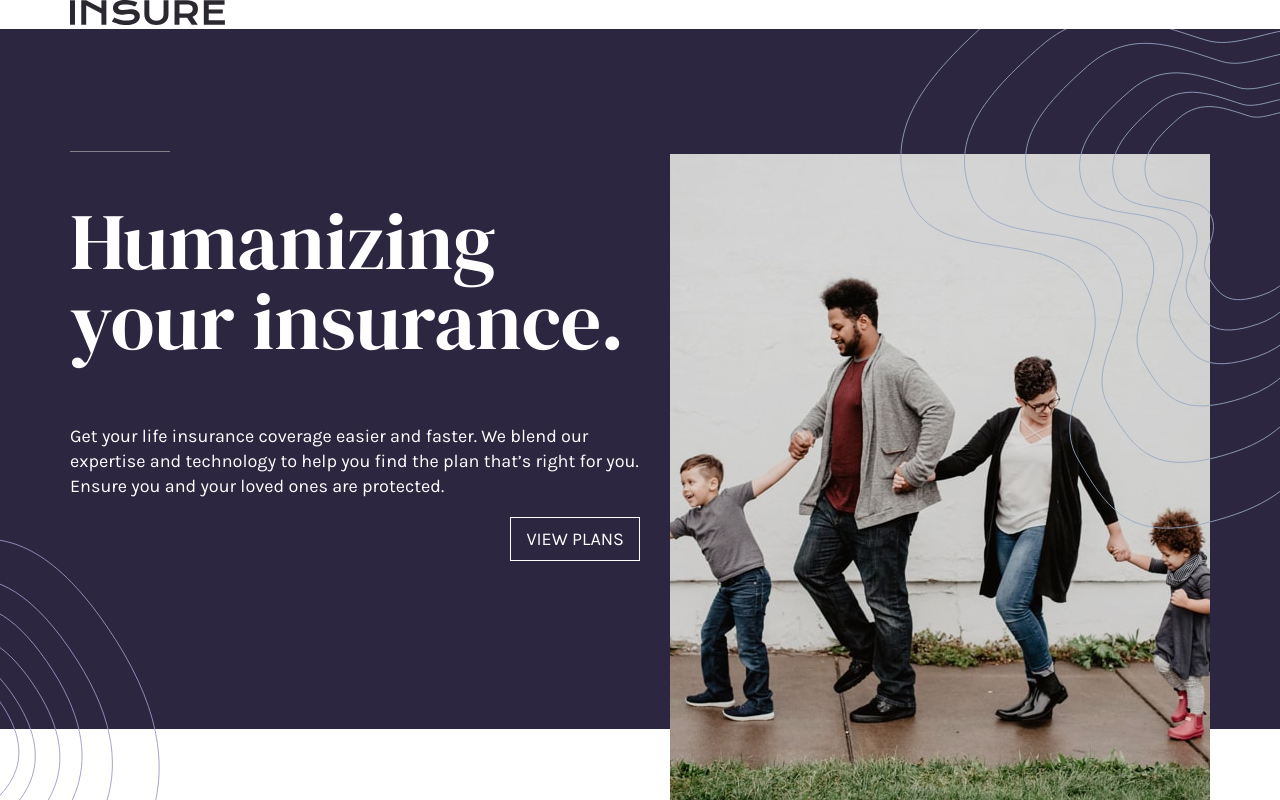
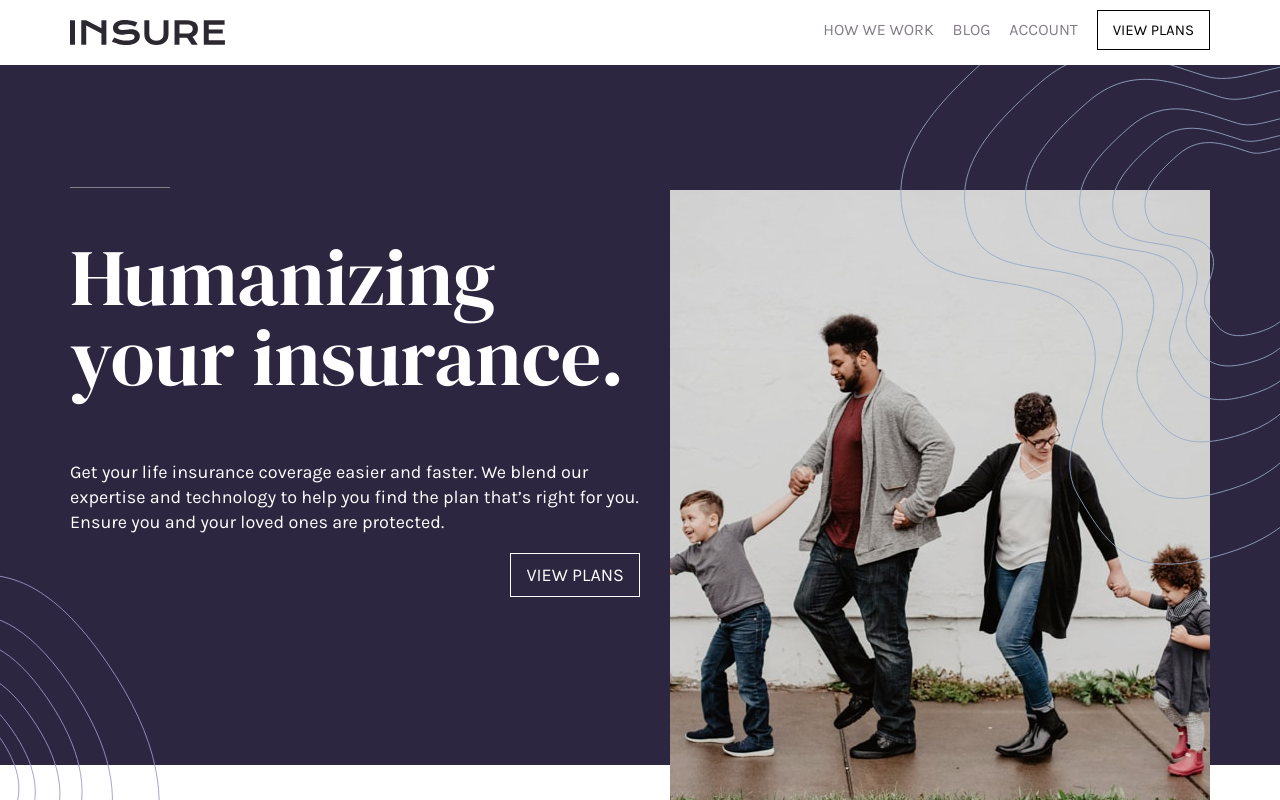
Before and after one commit to atripunoska/Insure-Landing-Page, a plain HTML site: page index.html in a window 1280 px wide. Shown: the top 800 px of the page. Drawn offline with Linux system fonts and the light colour scheme.

Commit message:
Add navigation menu

```diff
--- a/css/style.css
+++ b/css/style.css
@@ -40,6 +40,29 @@ ul.list-inline {
 ul.list-inline li {
   display: inline-block;
 }
+
+header {
+  padding: 20px 0;
+}
+
+nav li {
+  padding-right: 15px;
+}
+
+nav li:last-child {
+  padding-right: 0;
+}
+nav a {
+  text-decoration: none;
+  text-transform: uppercase;
+  color: hsl(273, 4%, 51%);
+  font-weight: 500;
+}
+nav .btn {
+  padding: 10px 15px;
+  font-size: 15px;
+}
+
 #hero {
   height: 700px;
   background-color: hsl(256, 26%, 20%);
@@ -116,7 +139,7 @@ ul.list-inline li {
 }
 
 #about-us::before {
-  content: '';
+  content: "";
   position: absolute;
   top: -460px;
   left: 0;
@@ -143,7 +166,11 @@ ul.list-inline li {
   width: 100px;
   background: hsl(273, 4%, 51%);
 }
-
+#about-us h3 {
+  font-family: "DM Serif Display", serif;
+  font-weight: 400;
+  font-size: 24px;
+}
 #about-us .d-flex .item {
   flex-grow: 1;
 }
--- a/index.html
+++ b/index.html
@@ -13,9 +13,16 @@
   </head>
   <body>
     <header>
-      <div class="container">
+      <div class="container flex-row d-flex justify-content-between">
         <img src="./images/logo.svg" alt="" height="25" />
-        <nav></nav>
+        <nav>
+          <ul class="list-inline">
+            <li><a href="#">How we work</a></li>
+            <li><a href="#">Blog</a></li>
+            <li><a href="#">Account</a></li>
+            <li><a href="#" class="btn btn-outline">View plans</a></li>
+          </ul>
+        </nav>
       </div>
     </header>
     <section id="hero">
```
